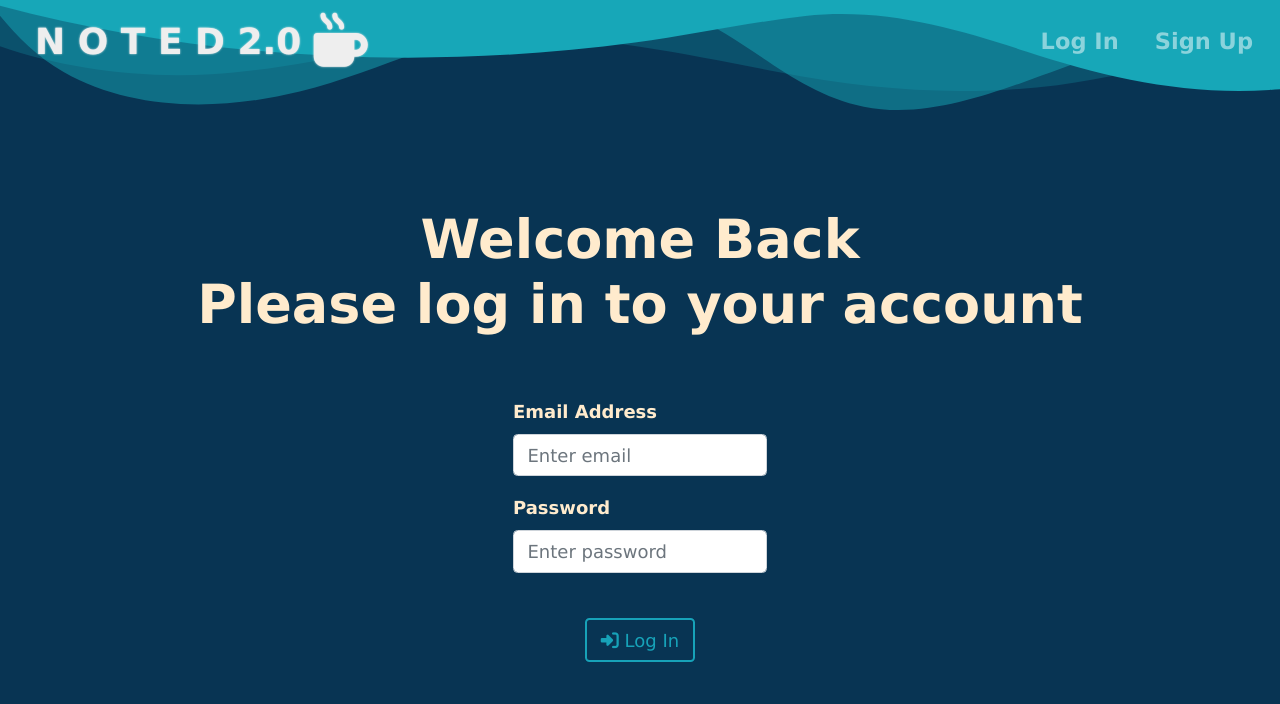
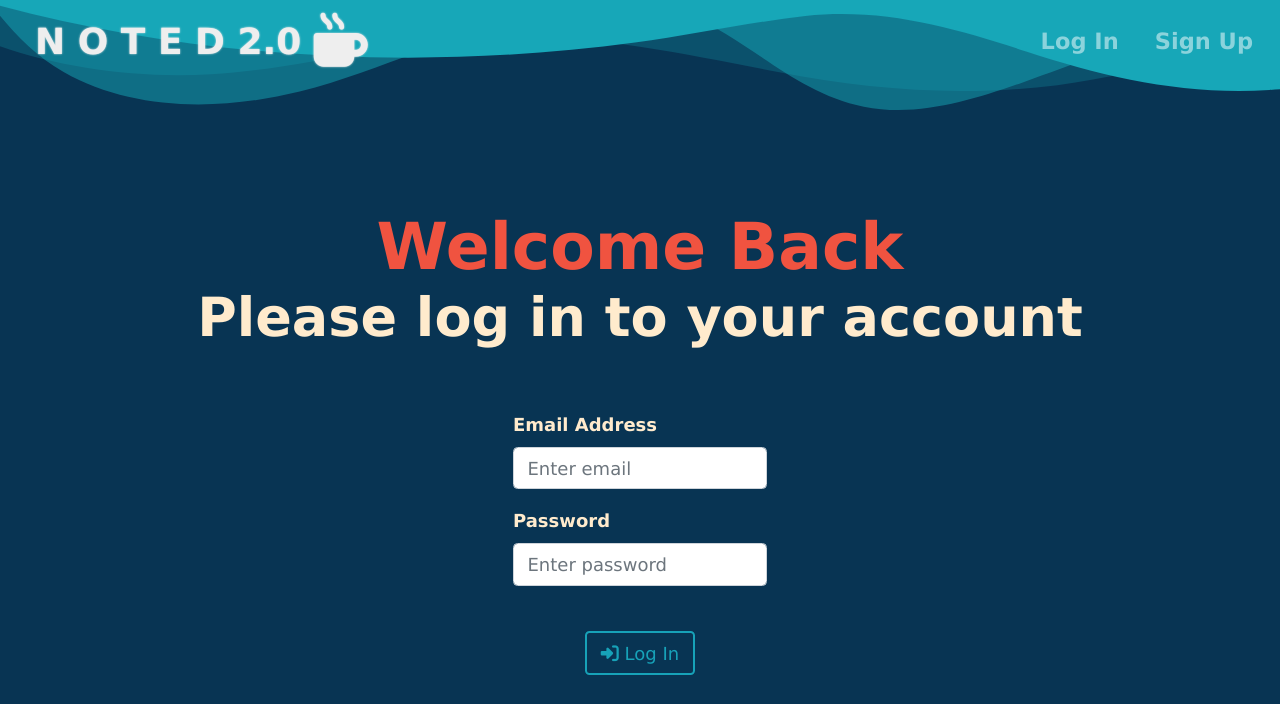
Before and after one commit to Jake079/Full-Stack-Test-App, a Flask app: page /login in a window 1280 px wide. Shown: the top 704 px of the page. Run offline with Flask 3, Linux system fonts and the light colour scheme; some libraries are stand-ins or nearby versions.

Commit message:
Update 1

```diff
--- a/Website/Templates/base.html
+++ b/Website/Templates/base.html
@@ -113,7 +113,7 @@
         /* Span */
         span.high_light {
             font-size: 1.2em;
-            color: #17a2b8;
+            color: #f05340;
         }
 
         span.user_name {
--- a/Website/Templates/login.html
+++ b/Website/Templates/login.html
@@ -5,10 +5,9 @@
 {% endblock%}
 
 {% block content%}
-    <h1 class="login">Welcome Back<br/>Please log in to your account</h1>
+    <h1 class="login"><span class="high_light">Welcome Back</span><br/>Please log in to your account</h1>
     <div class="sign_in_form">
         <form method="POST" class="login">
-            <!-- <h3 align="center" class="form">Login</h3> -->
             <div class="form-group">
                 <label for="email"><strong>Email Address</strong></label>
                 <input type="email" class="form-control form_input" id="email" name="email" placeholder="Enter email"/>
@@ -22,10 +21,4 @@
             </div>
         </form>
     </div>
-
-    <!-- {% if boolean == True %}
-        True
-    {% else %}
-        False
-    {% endif %} -->
 {% endblock %}
--- a/Website/Templates/sign_up.html
+++ b/Website/Templates/sign_up.html
@@ -5,10 +5,9 @@
 {% endblock%}
 
 {% block content%}
-<h1 class="login">Simple, Easy & Free to Use <i class="fa-solid fa-feather-pointed"></i></br>Join <span class="high_light">NOTED</span> Today</h1>
+<h1 class="login">Simple, Easy & Free to Use <i class="fa-solid fa-feather-pointed"></i></br>&nbsp;&nbsp;&nbsp;Join <span class="high_light">NOTED</span> Today</h1>
 <div class="sign_in_form">
     <form method="POST">
-        <!-- <h3 align="center" class="form">Sign Up</h3> -->
         <div class="form-group">
             <label for="email"><strong>Email Address</strong></label>
             <input type="email" class="form-control form_input" id="email" name="email" placeholder="Enter email"/>
```
